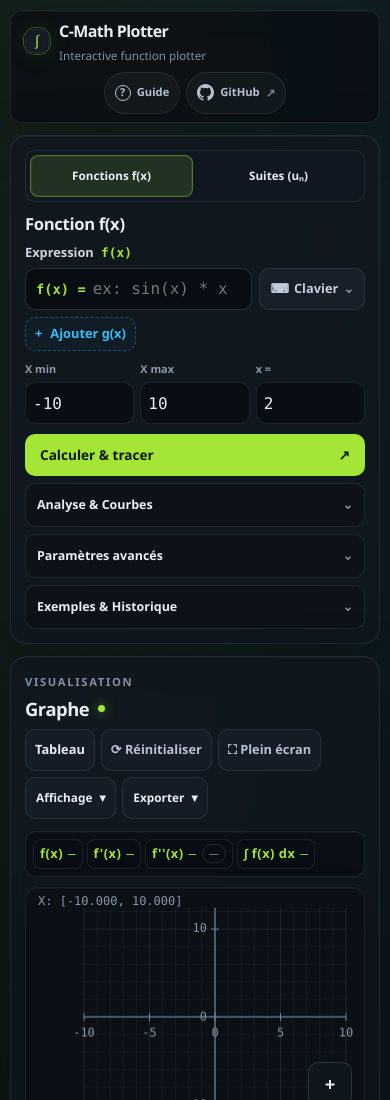
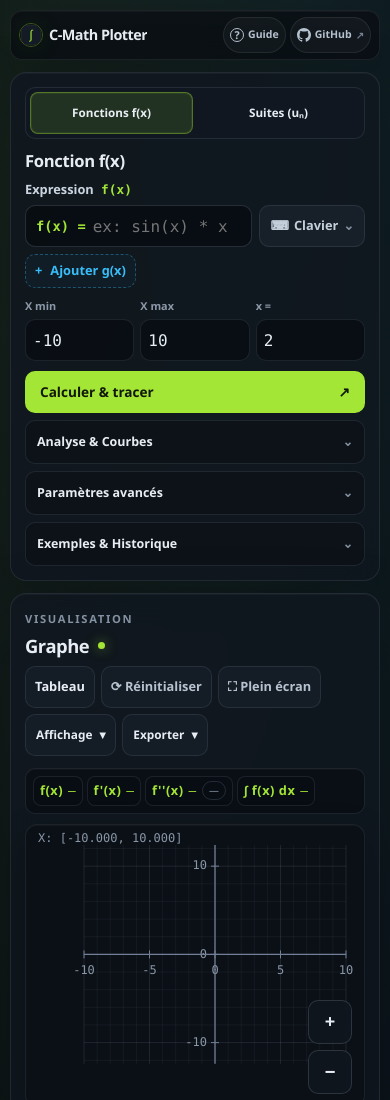
Before and after one commit to AZZYZZ/C-MATH-PLOTTER, a plain HTML site: page index.html in a window 390 px wide. Shown: the top 1100 px of the page. Drawn offline with Linux system fonts and the light colour scheme.

Commit message:
Add files via upload

```diff
--- a/index.html
+++ b/index.html
@@ -22,7 +22,7 @@
     <link rel="icon" type="image/jpeg" href="/favicon.jpeg?v=3">
     <link rel="shortcut icon" type="image/jpeg" href="/favicon.jpeg?v=3">
     <link rel="apple-touch-icon" href="/favicon.jpeg?v=3">
-    <link rel="stylesheet" href="style.css?v=20">
+    <link rel="stylesheet" href="style.css?v=21">
 </head>
 <body>
     <div class="app">
@@ -623,6 +623,6 @@
             <a class="footer-email" href="mailto:c.math.plotter@gmail.com">c.math.plotter@gmail.com</a>
         </footer>
     </div>
-    <script src="script.js?v=19" defer></script>
+    <script src="script.js?v=20" defer></script>
 </body>
 </html>
--- a/style.css
+++ b/style.css
@@ -1995,45 +1995,73 @@ a:focus-visible {
     }
 
     .topbar {
+        display: flex;
+        flex-wrap: nowrap;
+        align-items: center;
+        justify-content: space-between;
         min-height: 0;
-        gap: var(--space-1);
+        gap: 6px;
         margin-bottom: var(--space-2);
-        padding: 8px 12px;
+        padding: 6px 8px;
     }
 
     .brand {
-        flex-basis: 100%;
-        gap: 8px;
+        min-width: 0;
+        flex: 1 1 auto;
+        flex-basis: 0;
+        gap: 6px;
+        white-space: nowrap;
     }
 
     .brand-icon {
-        width: 28px;
-        height: 28px;
+        width: 24px;
+        height: 24px;
+    }
+
+    .brand-title-line {
+        min-width: 0;
+        flex-wrap: nowrap;
     }
 
     .brand h1 {
-        font-size: 1rem;
+        overflow: hidden;
+        font-size: clamp(0.74rem, 3.8vw, 0.9rem);
+        text-overflow: ellipsis;
+        white-space: nowrap;
+    }
+
+    .brand p {
+        display: none;
     }
 
     .header-actions {
-        width: 100%;
-        min-width: 0;
-        flex: 1 1 100%;
-        flex-wrap: wrap;
-        justify-content: center;
-        gap: 6px;
+        width: auto;
+        min-width: max-content;
+        flex: 0 0 auto;
+        flex-wrap: nowrap;
+        justify-content: flex-end;
+        gap: 4px;
     }
 
     .header-button {
-        min-height: 42px;
-        gap: 6px;
-        padding: 7px 10px;
-        font-size: 0.7rem;
+        min-height: 36px;
+        gap: 4px;
+        padding: 0 6px;
+        font-size: clamp(0.58rem, 2.7vw, 0.66rem);
     }
 
     .guide-question {
-        width: 16px;
-        height: 16px;
+        width: 14px;
+        height: 14px;
+    }
+
+    .github-link svg {
+        width: 14px;
+        height: 14px;
+    }
+
+    .external-mark {
+        font-size: 0.62rem;
     }
 
     .controls-panel,
@@ -2469,6 +2497,10 @@ a:focus-visible {
     .keypad-toggle,
     .preset {
         min-height: 42px;
+    }
+
+    .topbar .header-button {
+        min-height: 36px;
     }
 
     .app.graph-fullscreen .secondary-btn {
```
